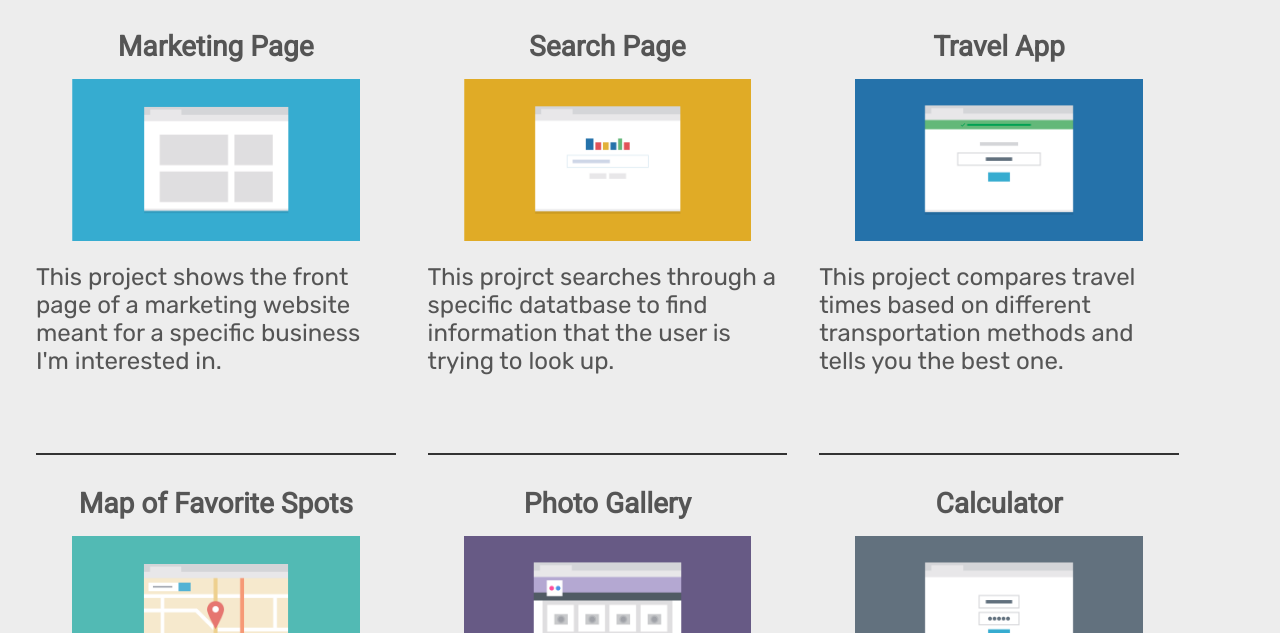
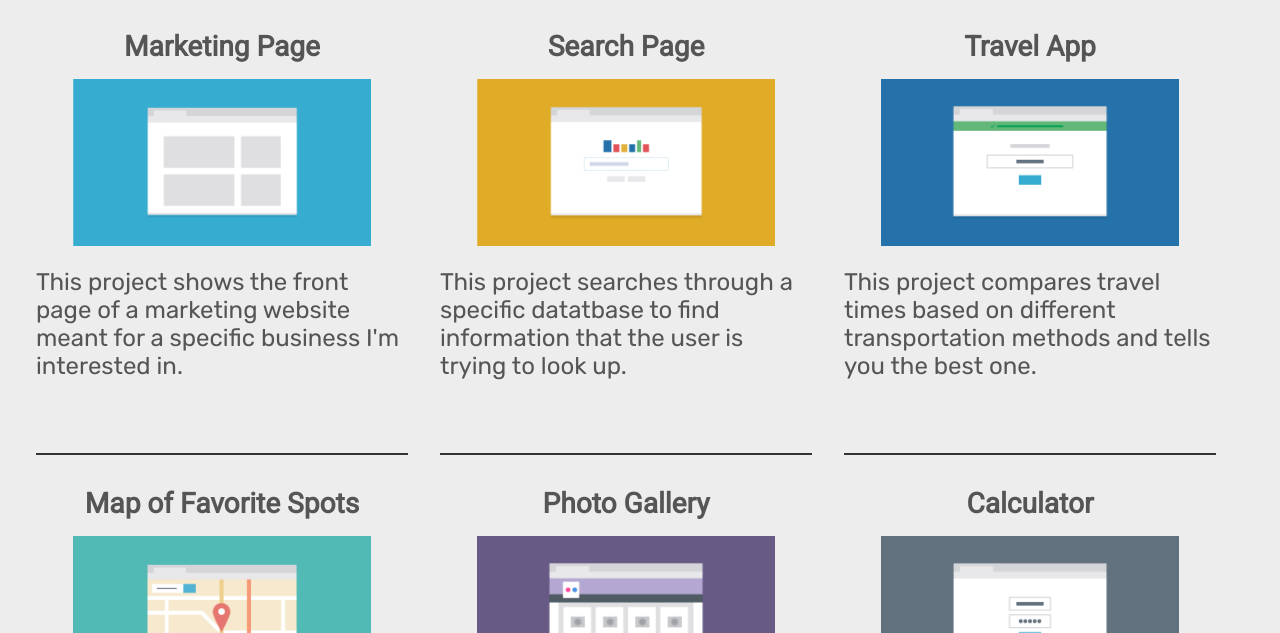
Before and after one commit to bodenstabp/treehouse-project-2, a plain HTML site: page index.html in a window 1280 px wide. Shown: the part 467-1100 px from the top of the page. Drawn offline with Linux system fonts and the light colour scheme.

Commit message:
small changes

```diff
--- a/css/style.css
+++ b/css/style.css
@@ -84,6 +84,10 @@ main .container{
     text-align: center;
     margin: 0 auto;
     padding:1.25rem;
+}
+
+.container{
+    text-align:center;
 }
 
 .img-wrap{
@@ -199,7 +203,7 @@ footer{
     .img-wrap4,
     .img-wrap5,
     .img-wrap6{
-        width:40%;
+        width:45%;
         /* height:auto; */
     }
 
@@ -249,7 +253,7 @@ footer{
     .img-wrap4,
     .img-wrap5,
     .img-wrap6{
-        width:29%;
+        width:30%;
         height: auto;
     }
 }
--- a/index.html
+++ b/index.html
@@ -50,7 +50,7 @@
                 <h3>Search Page</h3>
                 <img src="images/portfolio-2.png" alt="Search Page" class="portfolio-img">
                 <div class="img-info">
-                    <p>This projrct searches through a specific datatbase to find information that the user is trying to look up.</p>
+                    <p>This project searches through a specific datatbase to find information that the user is trying to look up.</p>
                 </div>
             </div>
 
```
